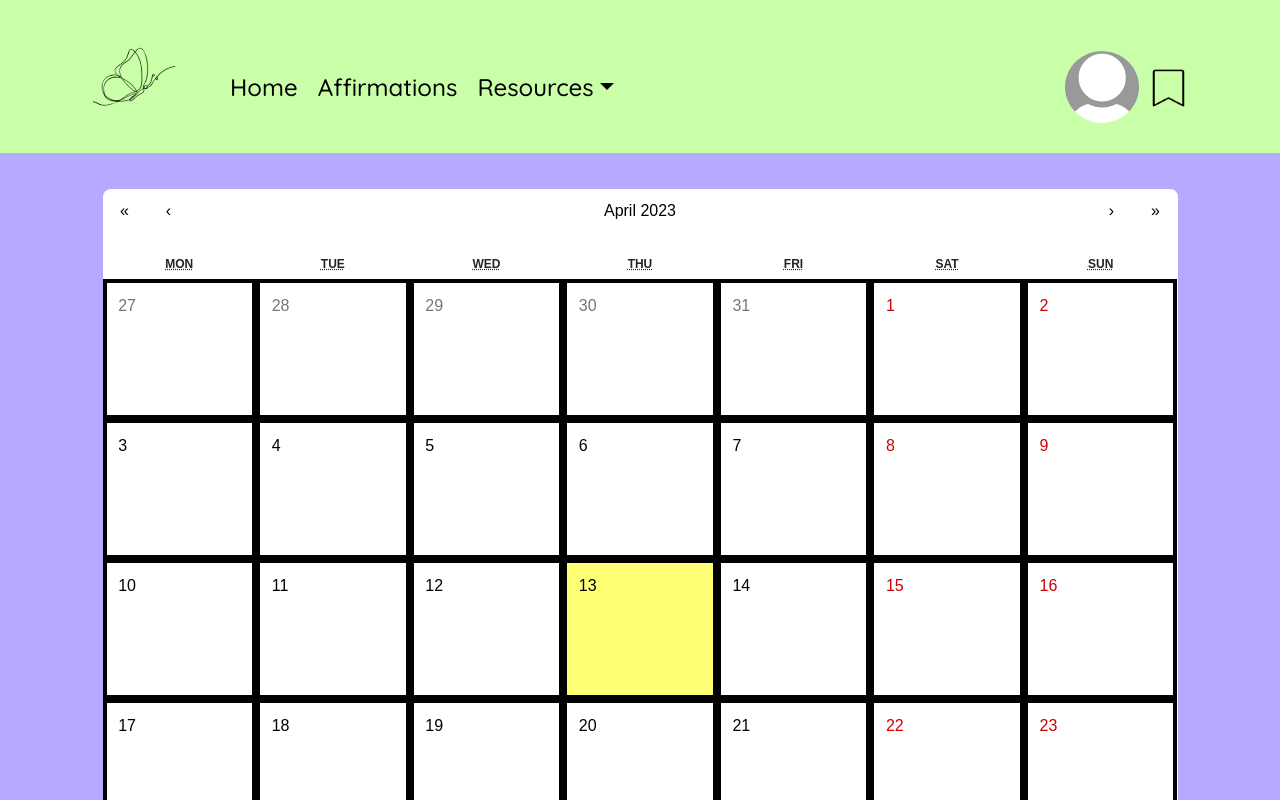
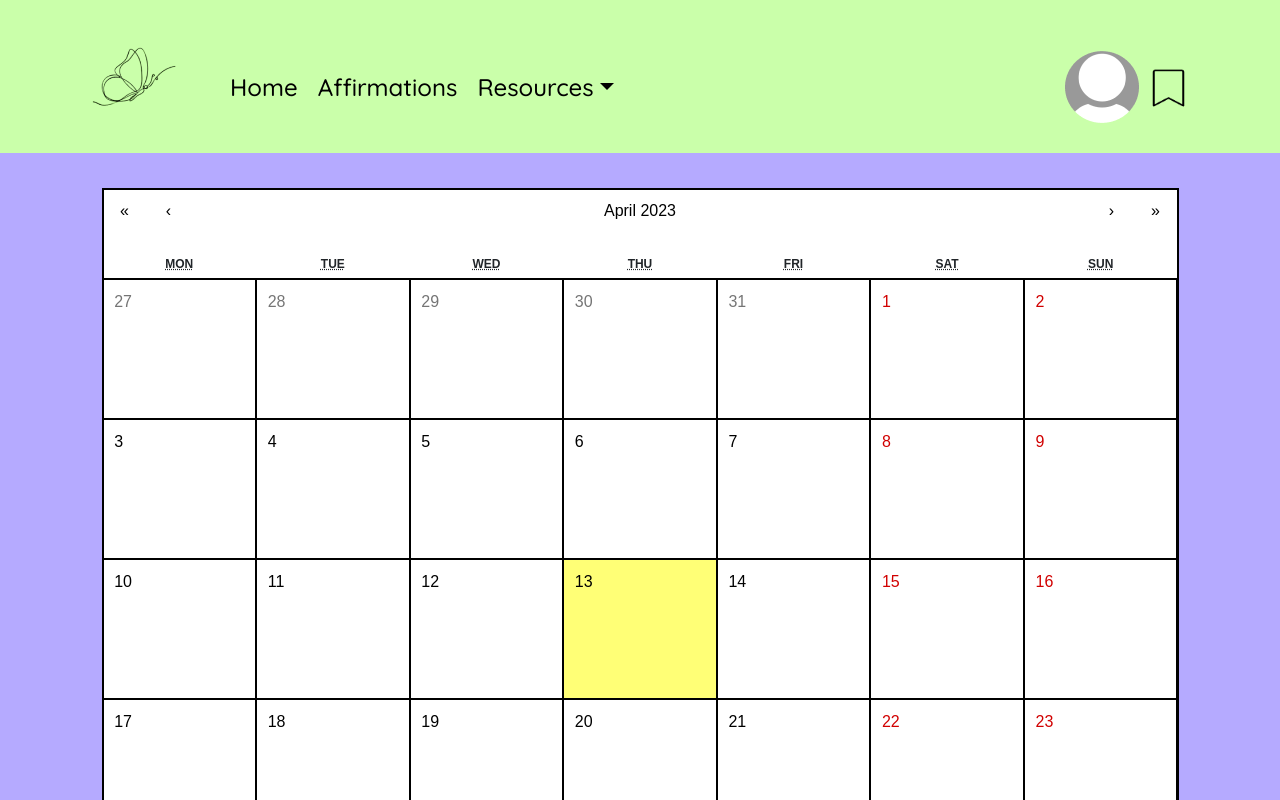
Before and after one commit to Jcontreras3/serenityfrontend, a React (Create React App) app: page /Home in a window 1280 px wide. Shown: the top 800 px of the page. Built offline with nearby package versions, Linux system fonts and the light colour scheme; no server answers.

Commit message:
calender

```diff
--- a/src/Components/HomePage/Calendar2.css
+++ b/src/Components/HomePage/Calendar2.css
@@ -2,12 +2,13 @@
     width: 1075px;
     max-width: 100%;
     background: white;
-    /* border: 1px solid black; */
+    outline: 2px solid black;
+    outline-offset: -1px;
     font-family: Arial, Helvetica, sans-serif;
     line-height: 1.125em;
     margin-top: 36px;
     margin-bottom: 104px;
-    border-radius: 8px;
+    border-radius: none;
   }
 
   .react-calendar--doubleView {
@@ -104,9 +105,10 @@
     text-align: center;
     line-height: 16px;
     display: flex;
-    border-style: solid !important;
-    border-width: 4px !important;
-    border-color: black !important;
+    outline-style: solid !important;
+    outline-width: 2px !important;
+    outline-color: black !important;
+    outline-offset: -1px;
   }
 
   .react-calendar__tile:disabled {
--- a/src/Components/ResourcesPage/ResourcesComponent.tsx
+++ b/src/Components/ResourcesPage/ResourcesComponent.tsx
@@ -1,9 +1,8 @@
 import { Col, Container, Row } from "react-bootstrap";
 import "./ResourcesStyles.css";
 import NavbarComponent from "../Navbar/NavbarComponent";
-import { Helmet } from 'react-helmet';
 import { prod, dev } from "../../Data/Environment";
-import React from 'react'; // Import React
+import React from 'react';
 
 declare var google: any;
 
```
